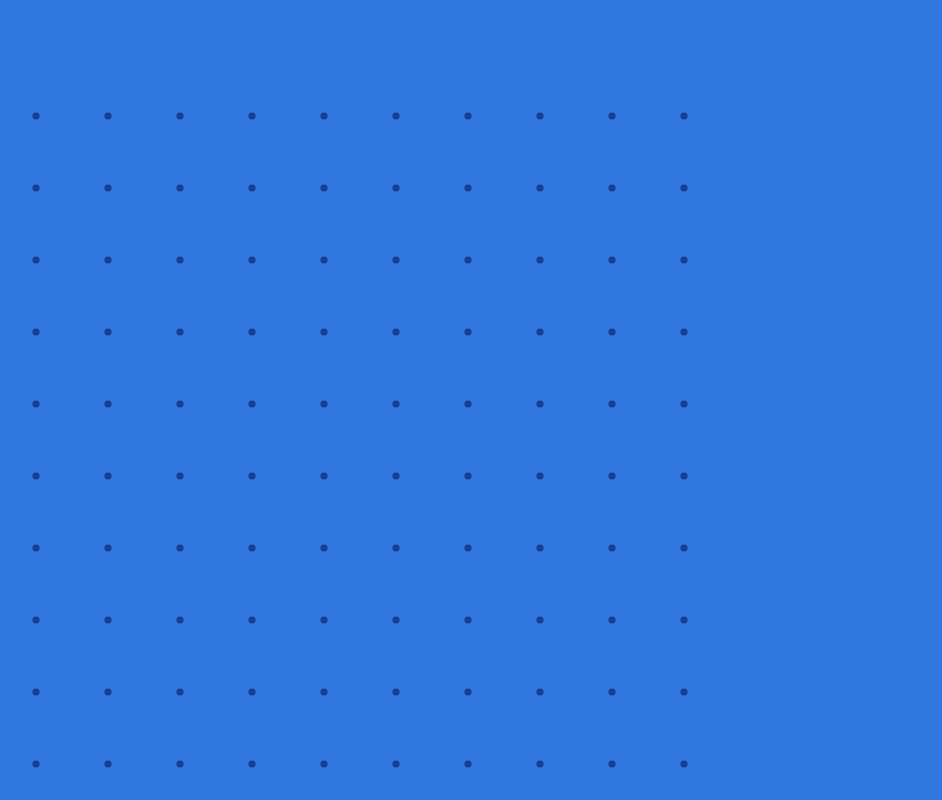
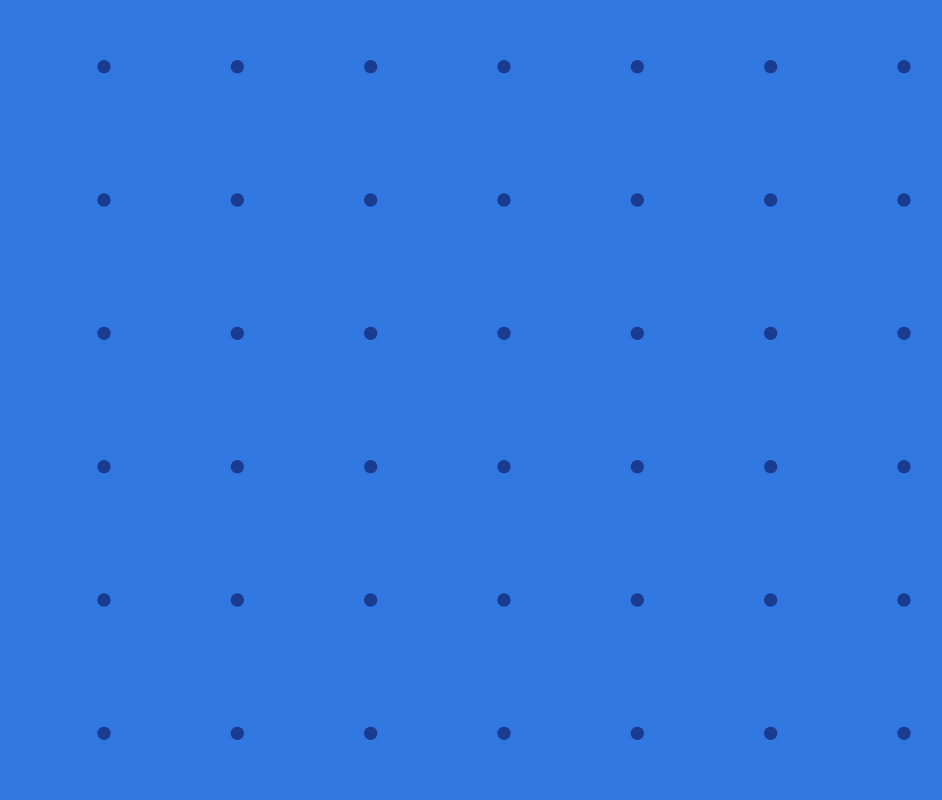
Before and after one commit to DJBorn/Connect4, a website: page public/index.html in a window 1280 px wide. Shown: the whole page, without its empty margins (136-1078 px from the left). Drawn offline with Linux system fonts and the light colour scheme.

Commit message:
Canvas Postitioning Fix + minor adjustments
- Fixed canvas postioning bug
- customBoard is now Board
- Default board values set
- Canvas color set to board background color

```diff
--- a/public/board.js
+++ b/public/board.js
@@ -1,7 +1,9 @@
-var Board = function(new_canvas) {
+var Board = function(new_canvas, rows = 6, columns = 7) {
     var canvas = new_canvas;
     var ctx = canvas.getContext('2d');
     var cellLength;
+    var boardRows = rows;
+    var boardCols = columns;
     var boardWidth;
     var boardHeight;
     var backgroundColor = "rgb(50, 120, 225)"; //board color
@@ -16,9 +18,9 @@ var Board = function(new_canvas) {
     function resizeCanvas() {
         canvas.width = window.innerWidth;
         canvas.height  = window.innerHeight;
-        cellLength = Math.min(canvas.width/7, canvas.height/6*.9);
-        boardWidth = cellLength*7;
-        boardHeight = cellLength*6;
+        cellLength = Math.min(canvas.width/boardCols, canvas.height/boardRows);
+        boardWidth = cellLength*boardCols;
+        boardHeight = cellLength*boardRows;
     }
 
     this.drawBoard = function() {
@@ -51,73 +53,7 @@ var Board = function(new_canvas) {
             ctx.fill();
         }
 
-        for(var i = 0; i < 7; i++) {
-            for(var j = 0; j < 6; j++) {
-                drawHole(i*cellLength + canvas.width/2 - boardWidth/2, j*cellLength + canvas.height - boardHeight, .1);
-            }
-        }
-    }
-};
-
-var customBoard = function(new_canvas, rows, columns) {
-    var canvas = new_canvas;
-    var ctx = canvas.getContext('2d');
-    var cellLength;
-
-    // Addition of rows and columns parameters
-    var boardRows = rows;
-    var boardColumns = columns;
-
-    var boardWidth;
-    var boardHeight;
-    var backgroundColor = "rgb(50, 120, 225)"; //board color
-    var backgroundShade = "rgb(25, 60, 145)"; //hole color
-
-
-    resizeCanvas();
-
-    // Resize the canvas whenever the window size changes
-    window.addEventListener('resize', resizeCanvas, false);
-
-    function resizeCanvas() {
-        canvas.width = window.innerWidth;
-        canvas.height  = window.innerHeight;
-        cellLength = Math.min(canvas.width/boardRows, canvas.height/boardColumns*.9);
-        boardWidth = cellLength*boardRows;
-        boardHeight = cellLength*boardColumns;
-    }
-
-    this.drawBoard = function() {
-        // Draw background
-        ctx.rect(0, 0, canvas.width, canvas.height);
-        ctx.fillStyle = backgroundColor;
-        ctx.fill();
-
-        // Draw holes
-        drawHoles();
-    }
-
-    this.clear = function() {
-        ctx.clearRect(0, 0, canvas.width, canvas.height);
-    }
-
-
-    function drawHoles(x, y){
-        // Draw a hole at x and y, with the radius of the hole scale between 0-1 where 1 is the size of the cell
-        function drawHole(x, y, radiusScale) {
-            var radius = cellLength/2 * radiusScale;
-            x = x + cellLength/2;
-            y = y + cellLength/2;
-
-            ctx.beginPath();
-            ctx.shadowBlur=5;
-            ctx.shadowColor= backgroundColor;
-            ctx.arc(x, y, radius, 0, 2*Math.PI);
-            ctx.fillStyle = backgroundShade;
-            ctx.fill();
-        }
-
-        for(var i = 0; i < boardColumns; i++) {
+        for(var i = 0; i < boardCols; i++) {
             for(var j = 0; j < boardRows; j++) {
                 drawHole(i*cellLength + canvas.width/2 - boardWidth/2, j*cellLength + canvas.height - boardHeight, .1);
             }
--- a/public/connect4.js
+++ b/public/connect4.js
@@ -1,15 +1,9 @@
-// Default board
-//var board = new Board(document.getElementById('canvas'));
-
-// Custom board
-var cBoard = new customBoard(document.getElementById('canvas'),14,10);
+// Default board (canvas, rows, columns)
+var board = new Board(document.getElementById('canvas'));
 
 // Redraw canvas at 50 fps (1000/50 ms)
 this.updateGame = setInterval(update, 20);
 function update() {
-    // board.clear();
-    // board.drawBoard();
-
-    cBoard.clear();
-    cBoard.drawBoard();
+    board.clear();
+    board.drawBoard();
 }
--- a/public/style.css
+++ b/public/style.css
@@ -3,7 +3,7 @@ html, body {
     padding:0;
     width:100%;
     height:100%;
-    background-color: rgb(255, 150, 200);/* True value: 50, 120, 225 */
+    background-color: rgb(50, 120, 225);
 }
 
 canvas {
```
